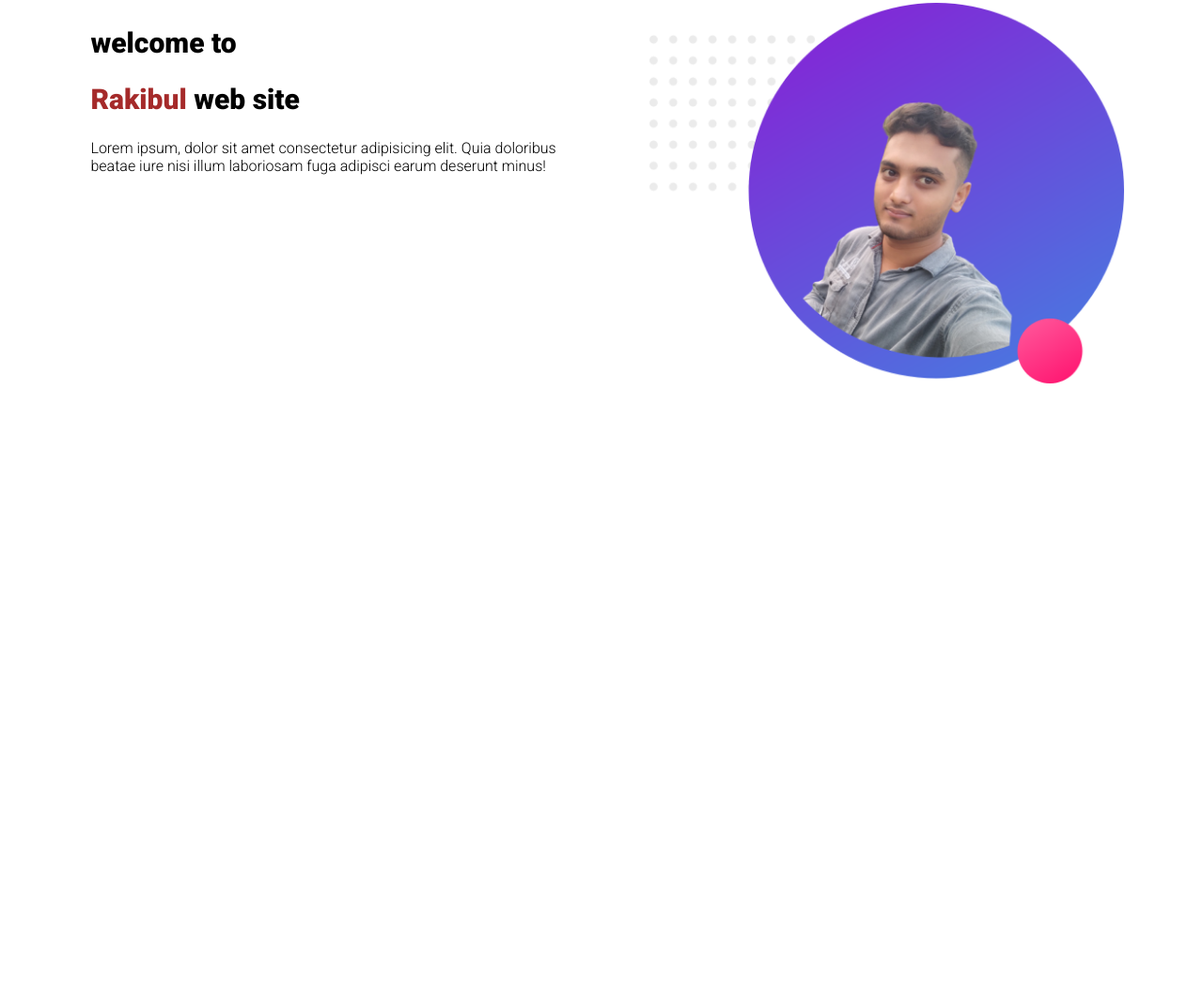
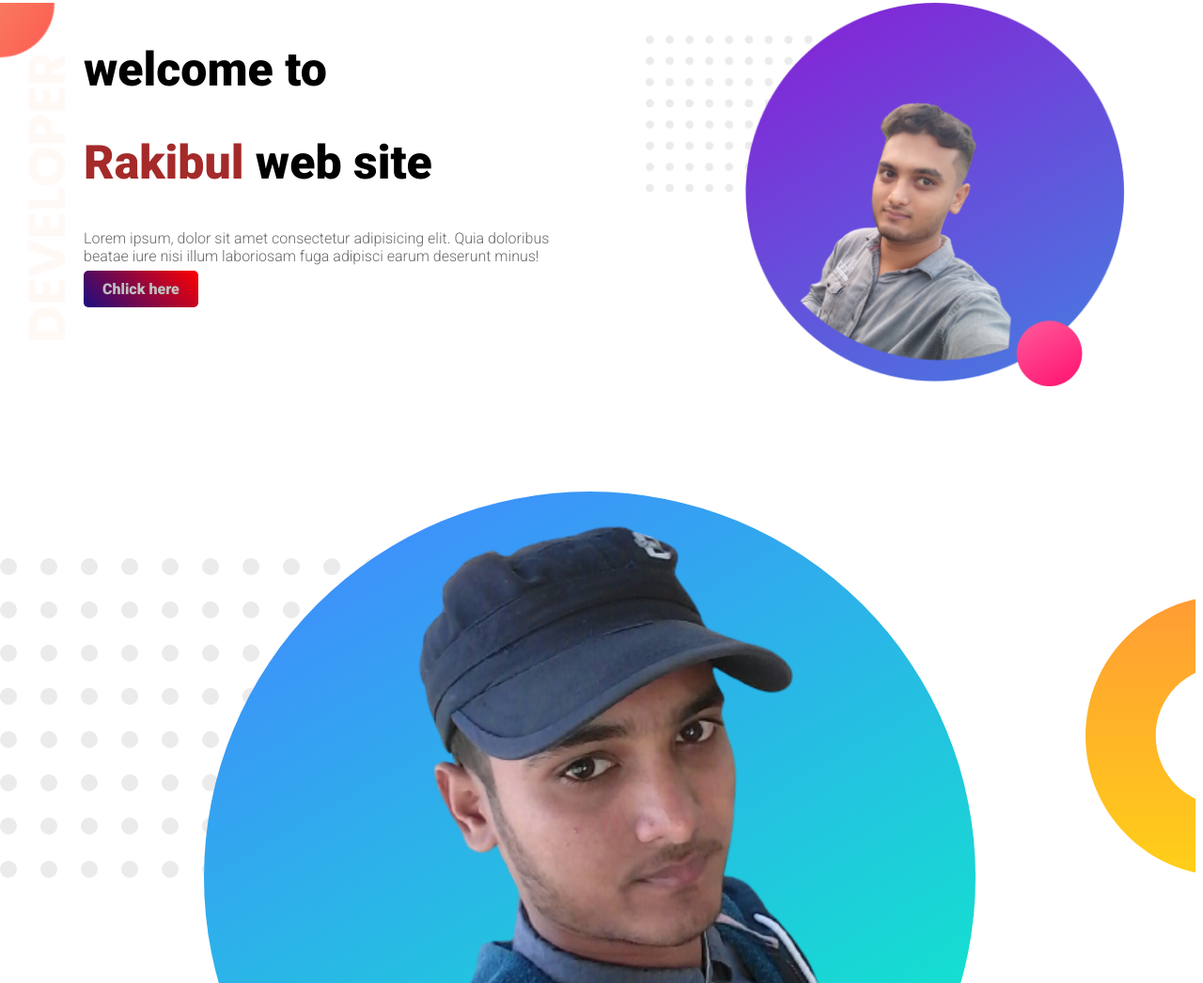
Before and after one commit to firstrakibul/rakibul, a plain HTML site: page rakibul/index.html in a window 1280 px wide. Shown: the part 5-1051 px from the top of the page at 94% size. Before the commit the page ends 800 px from the top, so only its background shows below. Drawn offline with Linux system fonts and the light colour scheme.

Commit message:
second web

```diff
--- a/rakibul/index.html
+++ b/rakibul/index.html
@@ -3,22 +3,34 @@
 <head>
     <meta charset="UTF-8">
     <meta name="viewport" content="width=device-width, initial-scale=1.0">
-    <title>Document</title>
+    <title>Rakibul Islam Safi</title>
     <link rel="preconnect" href="https://fonts.googleapis.com">
 <link rel="preconnect" href="https://fonts.gstatic.com" crossorigin>
 <link href="https://fonts.googleapis.com/css2?family=Open+Sans&family=Oswald&family=Roboto:wght@300;900&display=swap" rel="stylesheet">
     <link rel="stylesheet" href="style.css">
 </head>
 <body>
-    <section>
+    <section class="top-banner">
         <div class="hafe-site">
             <h1>welcome to</h1>
     <h1><span class="safi">Rakibul</span> web site</h1>
     <p>Lorem ipsum, dolor sit amet consectetur adipisicing elit. Quia doloribus beatae iure nisi illum laboriosam fuga adipisci earum deserunt minus!</p>
+    <a class="link-button" target="_blank" href="https://www.google.com/">Chlick here</a>
         </div>
         <div class="hafe-site">
             <img src="image/rakibul.png" alt="">
         </div>
     </section>
+    <section class="mid-button">
+        <div class="hafl-site">
+            <img src="image/rakibul2.png" alt="">
+        </div>
+        <div>
+            <h1>Dream Big</h1>
+            <h2>become a web developer</h2>
+            <p>Lorem, ipsum dolor sit amet consectetur adipisicing elit. Debitis distinctio obcaecati repellendus laboriosam quis harum nisi, commodi provident esse maxime!</p>
+            <a href="https://www.google.com/">Google here</a>
+        </div>
+    </section>
 </body>
 </html>
--- a/rakibul/style.css
+++ b/rakibul/style.css
@@ -2,9 +2,16 @@ body{
     font-family: 'Open Sans', sans-serif;
 font-family: 'Oswald', sans-serif;
 font-family: 'Roboto', sans-serif;
+margin-left: 0;
 }
 h1{
-    font-size: 30px;
+    font-size: 50px;
+}
+h2{
+    font-size: 40px;
+}
+p{
+    color: dimgray;
 }
 .safi{
     color: brown;
@@ -18,3 +25,25 @@ h1{
 .hafe-site img{
 width: 100%;
 }
+.top-banner{
+   background-image: url("image/top-banner.png");
+   background-repeat: no-repeat;
+}
+section{
+    height: 500px;
+    padding-bottom: 20px;
+}
+.link-button{
+    text-decoration: none;
+    background-image: linear-gradient(45deg, rgb(28, 13, 128),red
+    );
+    padding: 10px 20px;
+    border-radius: 5px;
+    color: silver;
+    font-weight: 700;
+}
+.mid-button{
+    background-image: url("image/dream-bg.png");
+    background-repeat: no-repeat;
+    background-position: right;
+}
```
Also changed, not shown: rakibul/image/rakibul2.png (added).
